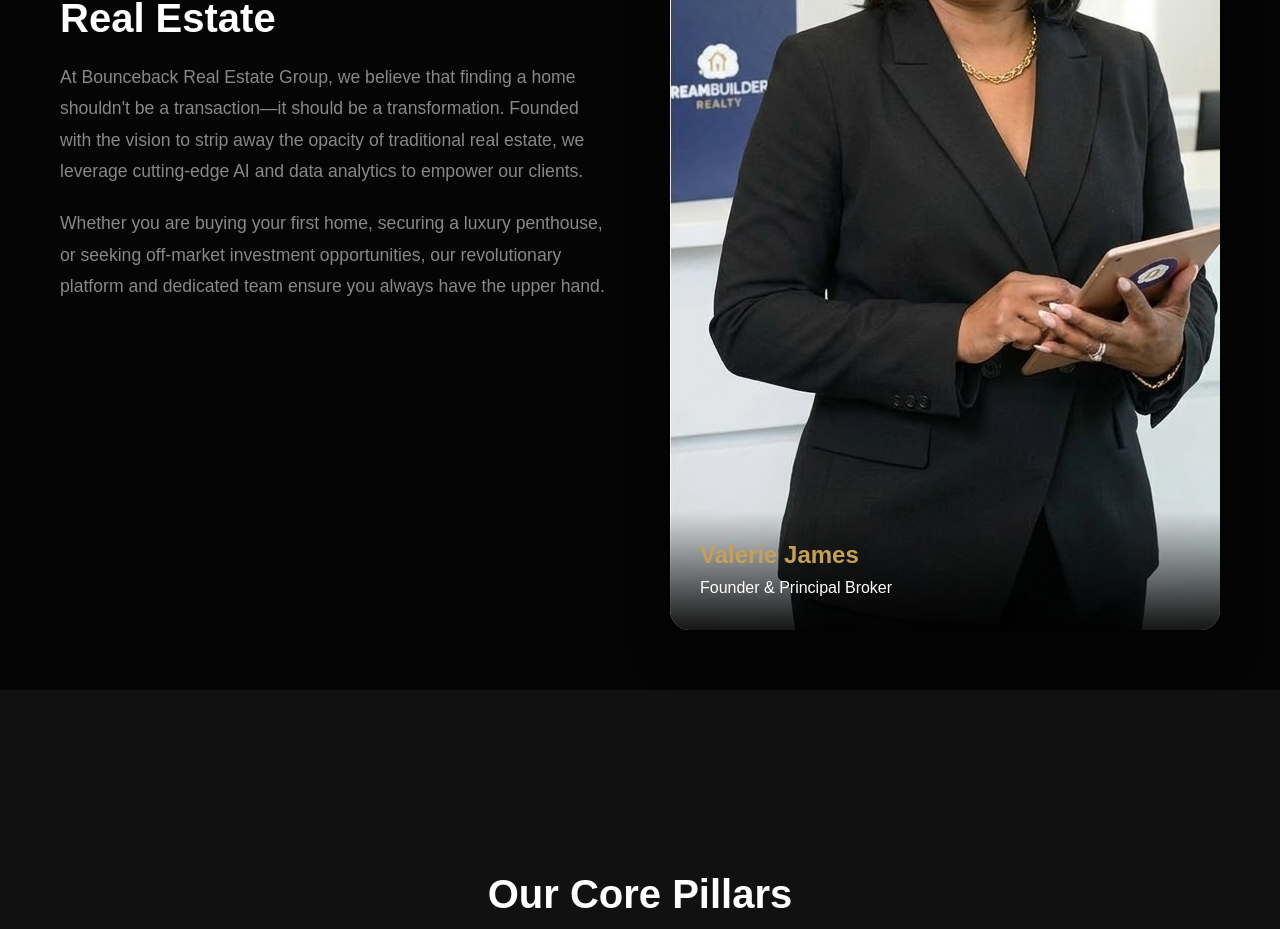
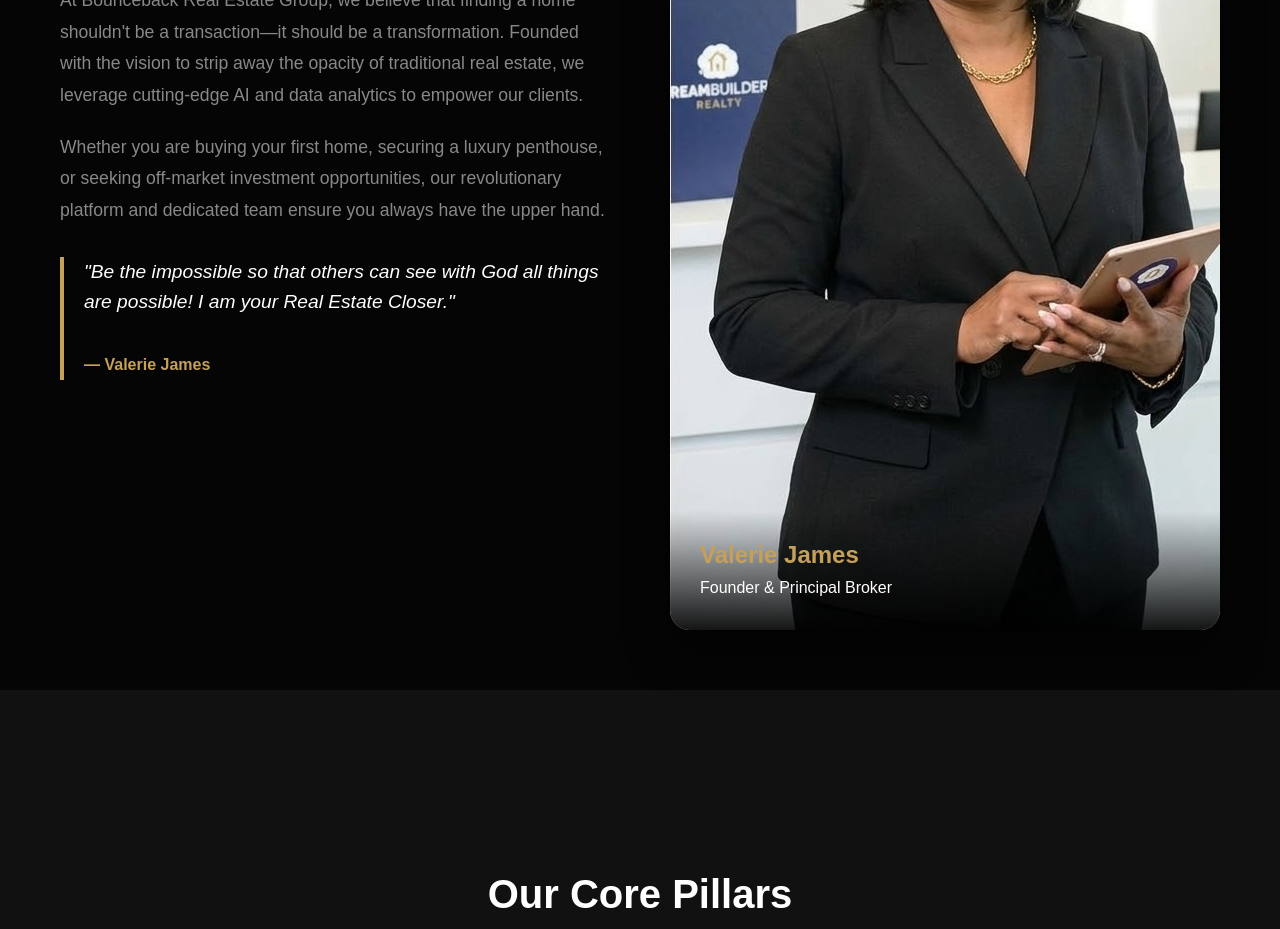
Before and after one commit to kdef2012/bounceback-real-estate, a Next.js app: page /about in a window 1280 px wide. Shown: the part 800-1729 px from the top of the page. Built offline with nearby package versions, Linux system fonts and the light colour scheme.

Commit message:
Add slogan to About Us page

```diff
--- a/app/about/page.js
+++ b/app/about/page.js
@@ -17,9 +17,14 @@ export default function AboutPage() {
             <p style={{ color: 'var(--clr-gray)', lineHeight: '1.8', marginBottom: '20px', fontSize: '1.1rem' }}>
               At Bounceback Real Estate Group, we believe that finding a home shouldn't be a transaction—it should be a transformation. Founded with the vision to strip away the opacity of traditional real estate, we leverage cutting-edge AI and data analytics to empower our clients.
             </p>
-            <p style={{ color: 'var(--clr-gray)', lineHeight: '1.8', fontSize: '1.1rem' }}>
+            <p style={{ color: 'var(--clr-gray)', lineHeight: '1.8', marginBottom: '30px', fontSize: '1.1rem' }}>
               Whether you are buying your first home, securing a luxury penthouse, or seeking off-market investment opportunities, our revolutionary platform and dedicated team ensure you always have the upper hand.
             </p>
+            <blockquote style={{ borderLeft: '4px solid var(--clr-gold)', paddingLeft: '20px', fontStyle: 'italic', color: 'var(--clr-white)', fontSize: '1.2rem', lineHeight: '1.6' }}>
+              "Be the impossible so that others can see with God all things are possible! I am your Real Estate Closer."
+              <br/><br/>
+              <span style={{ color: 'var(--clr-gold)', fontWeight: 'bold', fontStyle: 'normal', fontSize: '1rem' }}>— Valerie James</span>
+            </blockquote>
           </div>
           <div style={{ position: 'relative', borderRadius: '20px', overflow: 'hidden', boxShadow: '0 20px 40px rgba(0,0,0,0.5)' }}>
              <Image src="/assets/headshot1.png" alt="Founder of Bounceback Real Estate" width={600} height={800} style={{ width: '100%', height: 'auto', display: 'block' }} />
```
